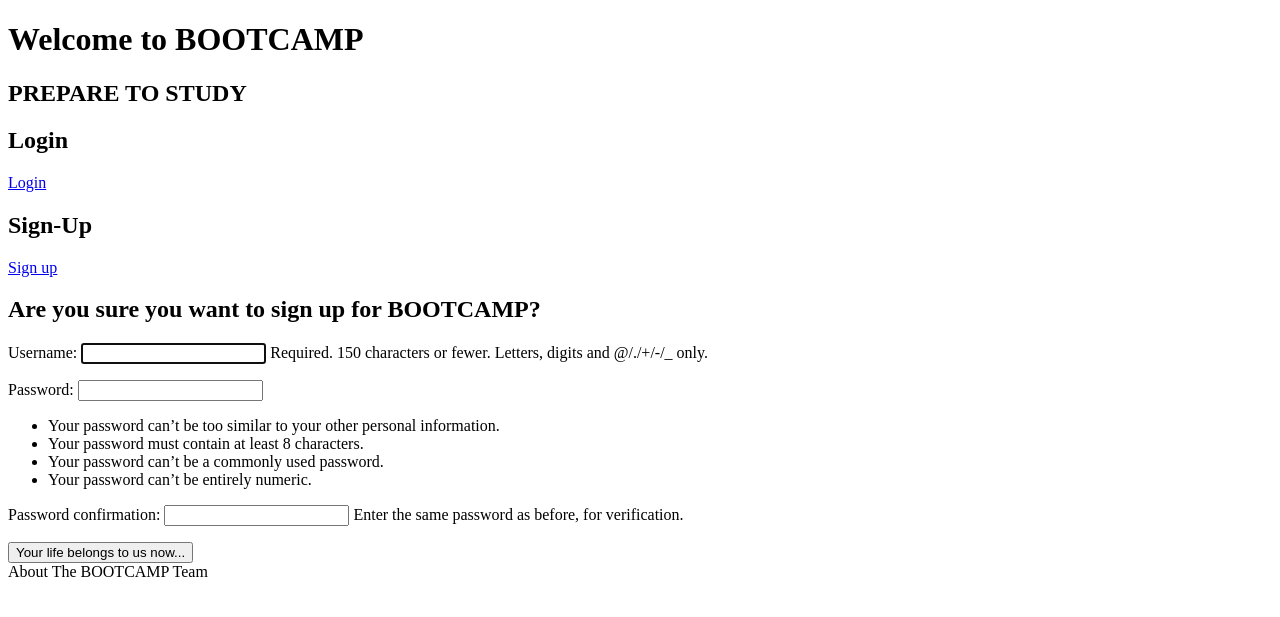
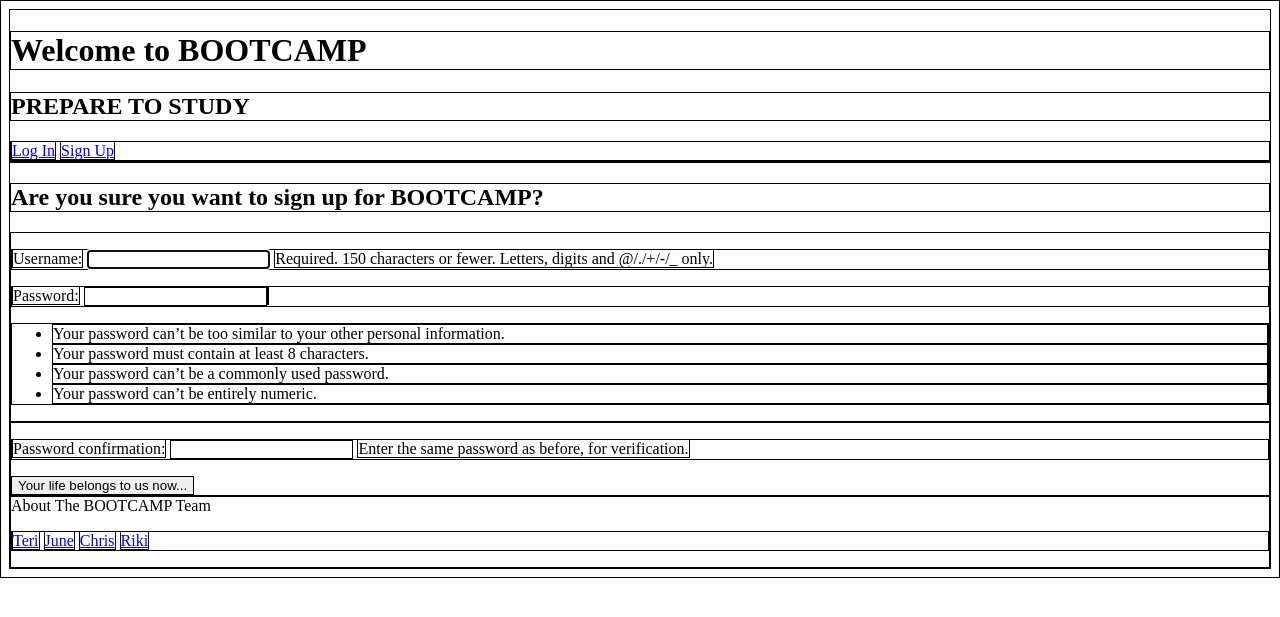
Before and after one commit to londondata/Bootcamp, a Django app: page /accounts/signup/ in a window 1280 px wide. Shown: the top 617 px of the page. Run offline with Django 3.2, Linux system fonts and the light colour scheme.

Commit message:
fixed login/signup screens

```diff
--- /dev/null
+++ b/bootcamp_project/bootcamp_app/static/css/main.css
@@ -0,0 +1,3 @@
+* {
+	border: 1px solid black;
+}
--- a/bootcamp_project/bootcamp_app/templates/bootcamp_app/base.html
+++ b/bootcamp_project/bootcamp_app/templates/bootcamp_app/base.html
@@ -1,28 +1,37 @@
+{% load staticfiles %}
+
 <!DOCTYPE html>
 <html>
 <head>
 	<title>BOOTCAMP</title>
+	<link rel="stylesheet" href="{% static 'css/main.css' %}">
 </head>
 <body>
 	<h1> Welcome to BOOTCAMP</h1>
 	<h2>PREPARE TO STUDY</h2>
 
-<h2>Login</h2>
+<nav>
+	{% if not user.is_authenticated %}
+	<a href="{% url 'login' %}">Log In</a>
+	<a href="{% url 'signup' %}">Sign Up</a>
+	{% endif %}
+</nav>
+
 	<div class="user-info">
         {% if user.is_authenticated %}
             Welcome, {{ user.username }}
             <a href="{% url 'logout' %}">Logout</a>
-        {% else %}
-            <a href="{% url 'login' %}">Login</a>
         {% endif %}
     </div>
 
-<h2>Sign-Up</h2>
-	<a href="{% url 'signup' %}">Sign up</a>
 
 {% block content %}
+
 {% endblock%}
-<footer>About The BOOTCAMP Team</footer>
+
+<footer>About The BOOTCAMP Team<p>
+	<a href="http://www.github.com/teripanda">Teri</a> <a href="http://www.github.com/juney3">June</a> <a href="http://www.github.com/chrispykan">Chris</a> <a href="#">Riki</a>
+</footer>
 
 </body>
 </html>
```
